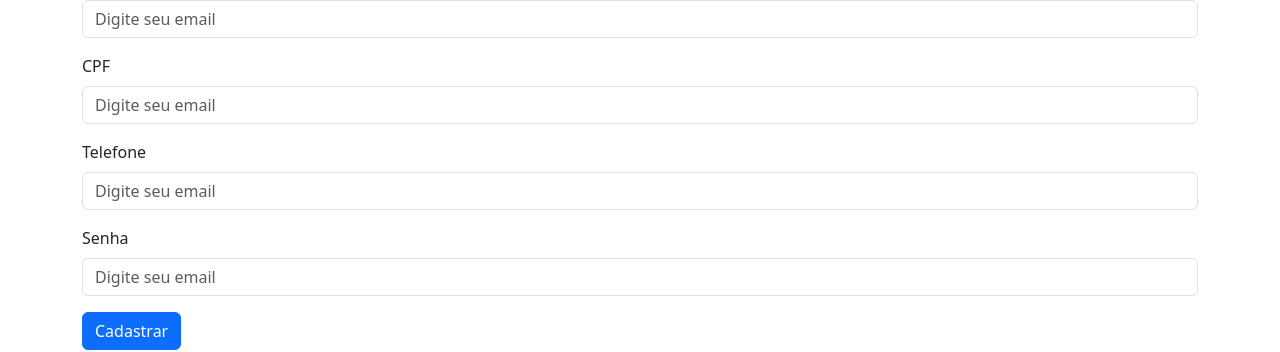
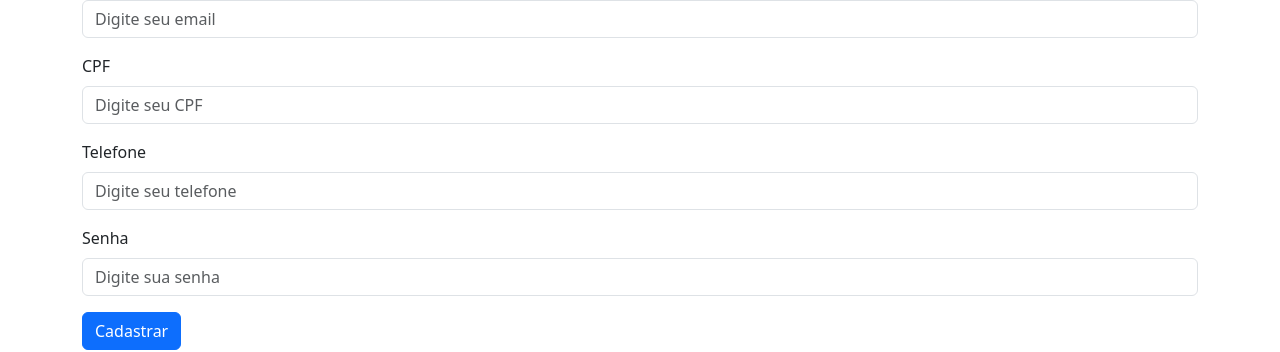
Before and after one commit to DanielSanoli/evenement-master, an Angular app in the folder frontend/: page /cadastrar in a window 1280 px wide. Shown: the part 212-564 px from the top of the page. Built offline with nearby package versions, Linux system fonts and the light colour scheme.

Commit message:
corrigindo placeholders

```diff
--- a/frontend/src/app/cadastro/cadastro.component.html
+++ b/frontend/src/app/cadastro/cadastro.component.html
@@ -11,15 +11,15 @@
         </div>
         <div class="mb-3">
             <label for="cpf" class="form-label">CPF</label>
-            <input type="text" class="form-control" id="email" placeholder="Digite seu email">
+            <input type="text" class="form-control" id="email" placeholder="Digite seu CPF">
         </div>
         <div class="mb-3">
             <label for="telefone" class="form-label">Telefone</label>
-            <input type="tel" class="form-control" id="email" placeholder="Digite seu email">
+            <input type="tel" class="form-control" id="email" placeholder="Digite seu telefone">
         </div>
         <div class="mb-3">
             <label for="senha" class="form-label">Senha</label>
-            <input type="password" class="form-control" id="email" placeholder="Digite seu email">
+            <input type="password" class="form-control" id="email" placeholder="Digite sua senha">
         </div>
         <button type="submit" class="btn btn-primary">Cadastrar</button>
     </form>
```
